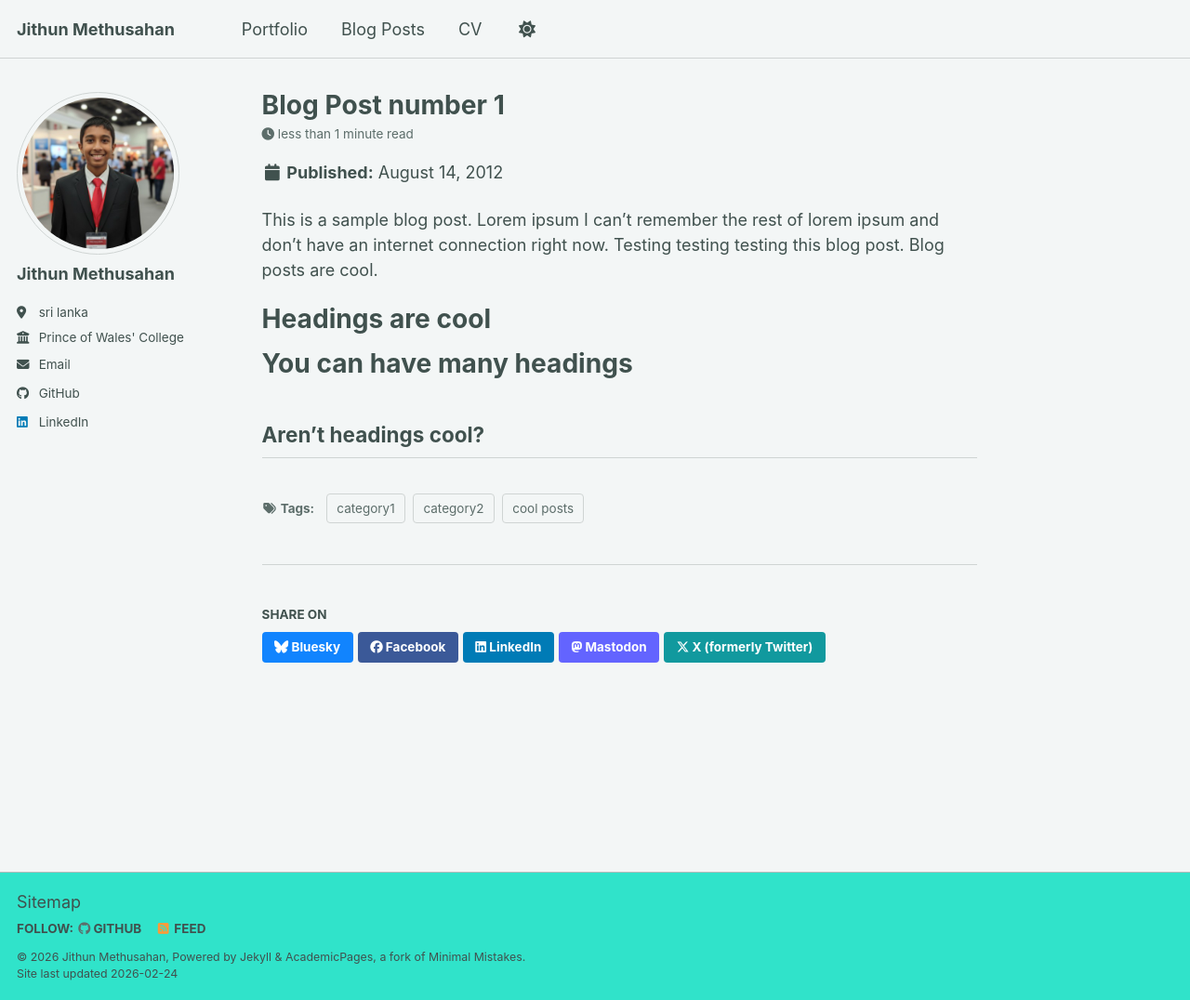
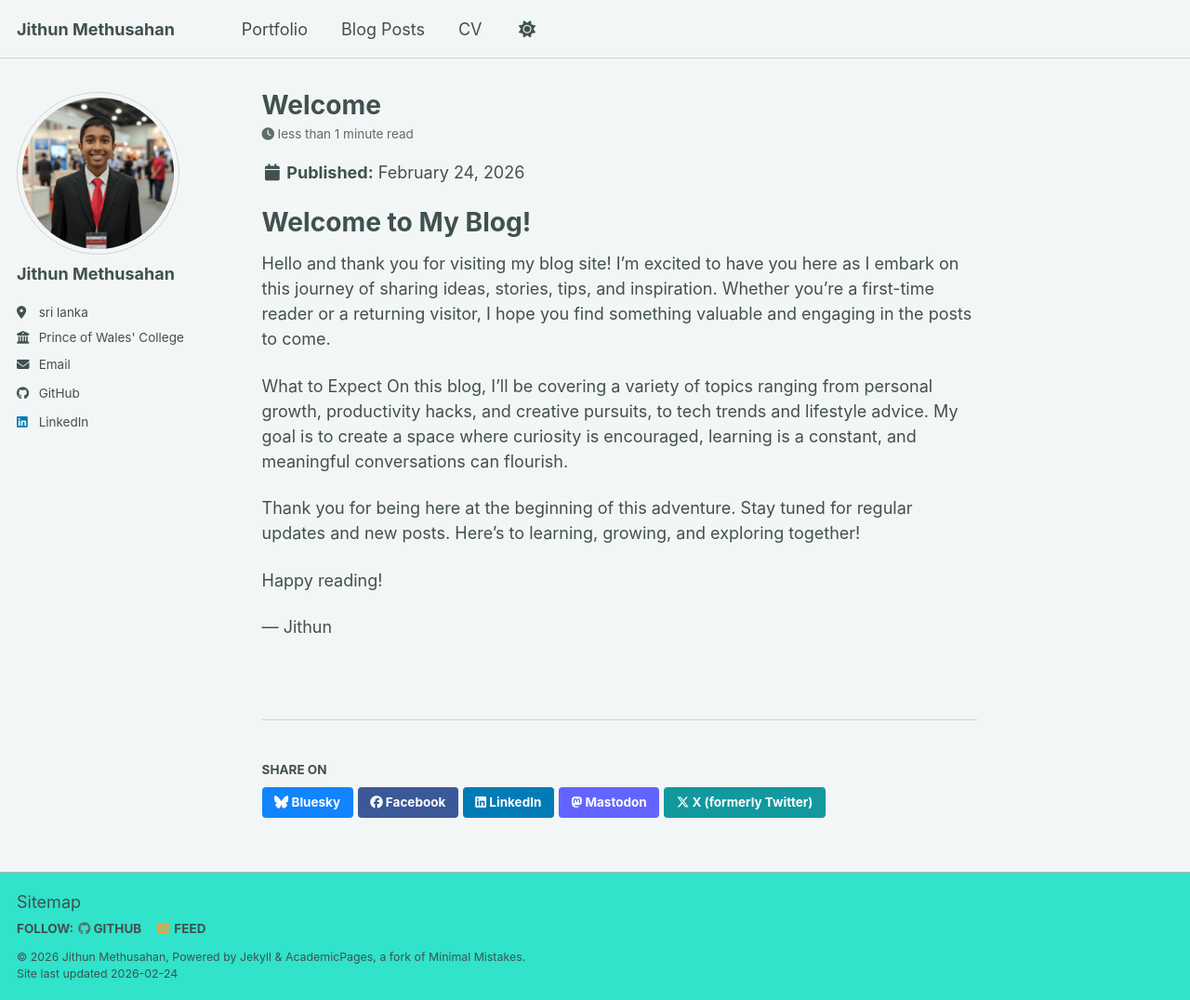
Before and after one commit to JithunMethusahan/jithunmethusahan.github.io, a Jekyll site: the page built from _posts/2012-08-14-blog-post-1.md, in a window 1280 px wide and 1076 px high. Shown: the whole window at 93% size. Built offline with Jekyll 4.4.1, drawn with Linux system fonts in a browser that asks for light colours; a script bundle is joined from its source files by our own code; library files that are not in the unit come from our copies.

Commit message:
Update 2012-08-14-blog-post-1.md

```diff
--- a/_posts/2012-08-14-blog-post-1.md
+++ b/_posts/2012-08-14-blog-post-1.md
@@ -1,20 +1,18 @@
 ---
-title: 'Blog Post number 1'
-date: 2012-08-14
-permalink: /posts/2012/08/blog-post-1/
-tags:
-  - cool posts
-  - category1
-  - category2
+title: 'Welcome'
+date: 2026-02-24
+permalink: /posts/2026/02/blog-post-1/
 ---
+Welcome to My Blog!
+===
 
-This is a sample blog post. Lorem ipsum I can't remember the rest of lorem ipsum and don't have an internet connection right now. Testing testing testing this blog post. Blog posts are cool.
+Hello and thank you for visiting my blog site! I’m excited to have you here as I embark on this journey of sharing ideas, stories, tips, and inspiration. Whether you’re a first-time reader or a returning visitor, I hope you find something valuable and engaging in the posts to come.
 
-Headings are cool
-======
+What to Expect
+On this blog, I’ll be covering a variety of topics ranging from personal growth, productivity hacks, and creative pursuits, to tech trends and lifestyle advice. My goal is to create a space where curiosity is encouraged, learning is a constant, and meaningful conversations can flourish.
 
-You can have many headings
-======
+Thank you for being here at the beginning of this adventure. Stay tuned for regular updates and new posts. Here’s to learning, growing, and exploring together!
 
-Aren't headings cool?
-------
+Happy reading!
+
+— Jithun
```
